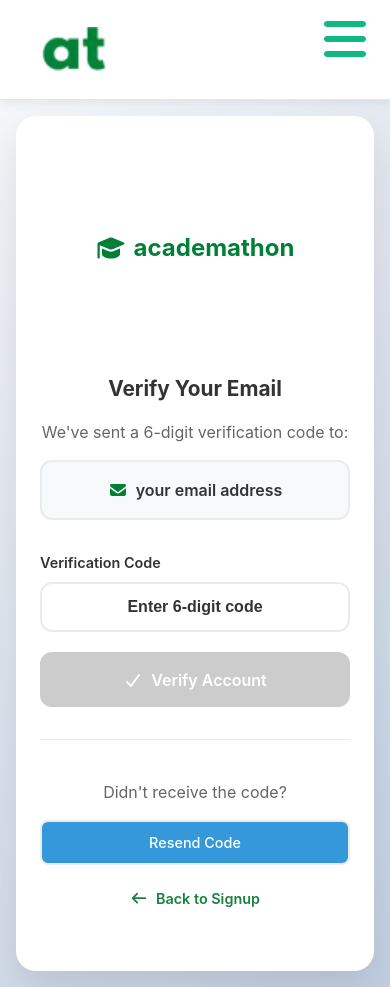
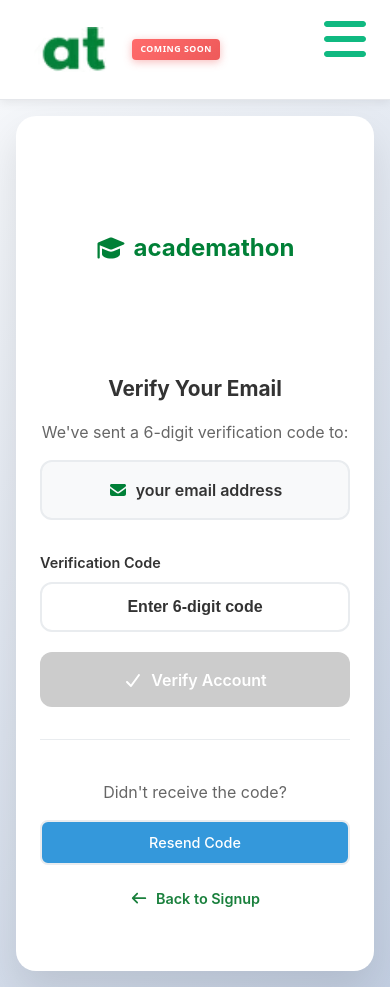
Before and after one commit to academathon-software/website, a React (Vite) app in the folder website/Frontend/: page /verify in a window 390 px wide. Built offline with nearby package versions, Linux system fonts and the light colour scheme; no server answers.

Commit message:
Add Coming Soon tag to navigation bar
- Add Coming Soon badge next to logo in Sidebar component
- Style with red gradient, pulsing animation
- Responsive sizing for mobile screens

```diff
--- a/website/Frontend/src/components/Sidebar/Sidebar.css
+++ b/website/Frontend/src/components/Sidebar/Sidebar.css
@@ -21,11 +21,37 @@
         left: 2rem;
         display: flex;
         align-items: center;
+        gap: 0.75rem;
         text-decoration: none;
         transition: transform 0.3s ease;
 
         &:hover {
             transform: scale(1.05);
+        }
+    }
+
+    .coming-soon-tag {
+        background: linear-gradient(135deg, #ff6b6b 0%, #ee5a5a 100%);
+        color: white;
+        font-size: 0.65rem;
+        font-weight: 700;
+        padding: 0.3rem 0.6rem;
+        border-radius: 4px;
+        text-transform: uppercase;
+        letter-spacing: 0.5px;
+        animation: pulse-tag 2s ease-in-out infinite;
+        box-shadow: 0 2px 8px rgba(238, 90, 90, 0.4);
+        white-space: nowrap;
+    }
+
+    @keyframes pulse-tag {
+        0%, 100% {
+            transform: scale(1);
+            box-shadow: 0 2px 8px rgba(238, 90, 90, 0.4);
+        }
+        50% {
+            transform: scale(1.05);
+            box-shadow: 0 4px 12px rgba(238, 90, 90, 0.6);
         }
     }
 
@@ -127,6 +153,11 @@
                     margin-left: -7px;
                 }
             }
+        }
+
+        .coming-soon-tag {
+            font-size: 0.55rem;
+            padding: 0.25rem 0.5rem;
         }
 
         nav {
--- a/website/Frontend/src/components/Sidebar/Sidebar.jsx
+++ b/website/Frontend/src/components/Sidebar/Sidebar.jsx
@@ -16,6 +16,7 @@
         <div className='nav-bar'>
             <Link className="logo" to="/">
                 <img src={logoImg} alt="Academathon" className="logo-img" />
+                <span className="coming-soon-tag">Coming Soon</span>
             </Link>
             <nav className={showNav ? 'mobile-show' : ""}>
                 <NavLink exact="true" activeClassName="active" to="/" onClick={closeNav}>
```
